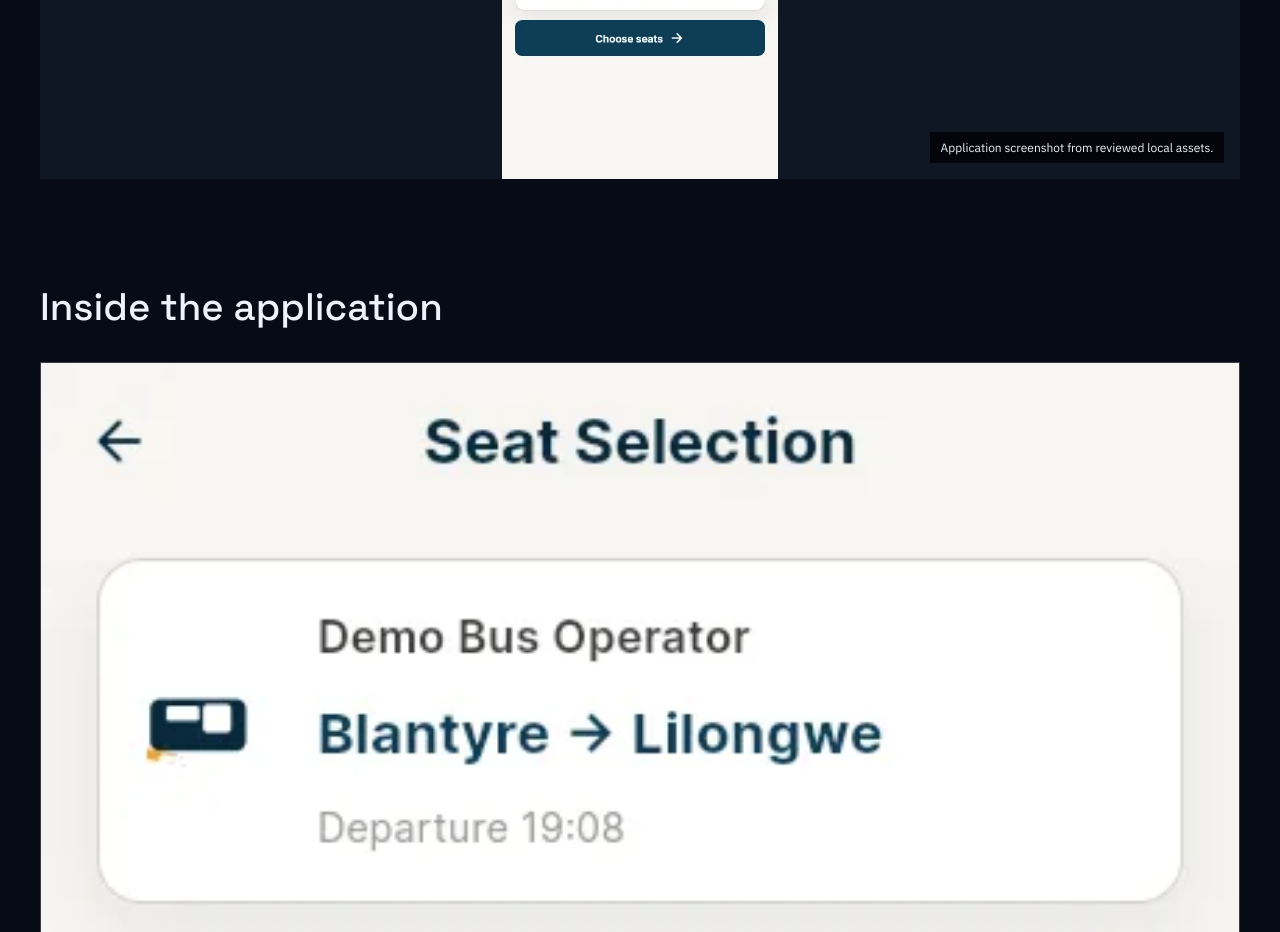
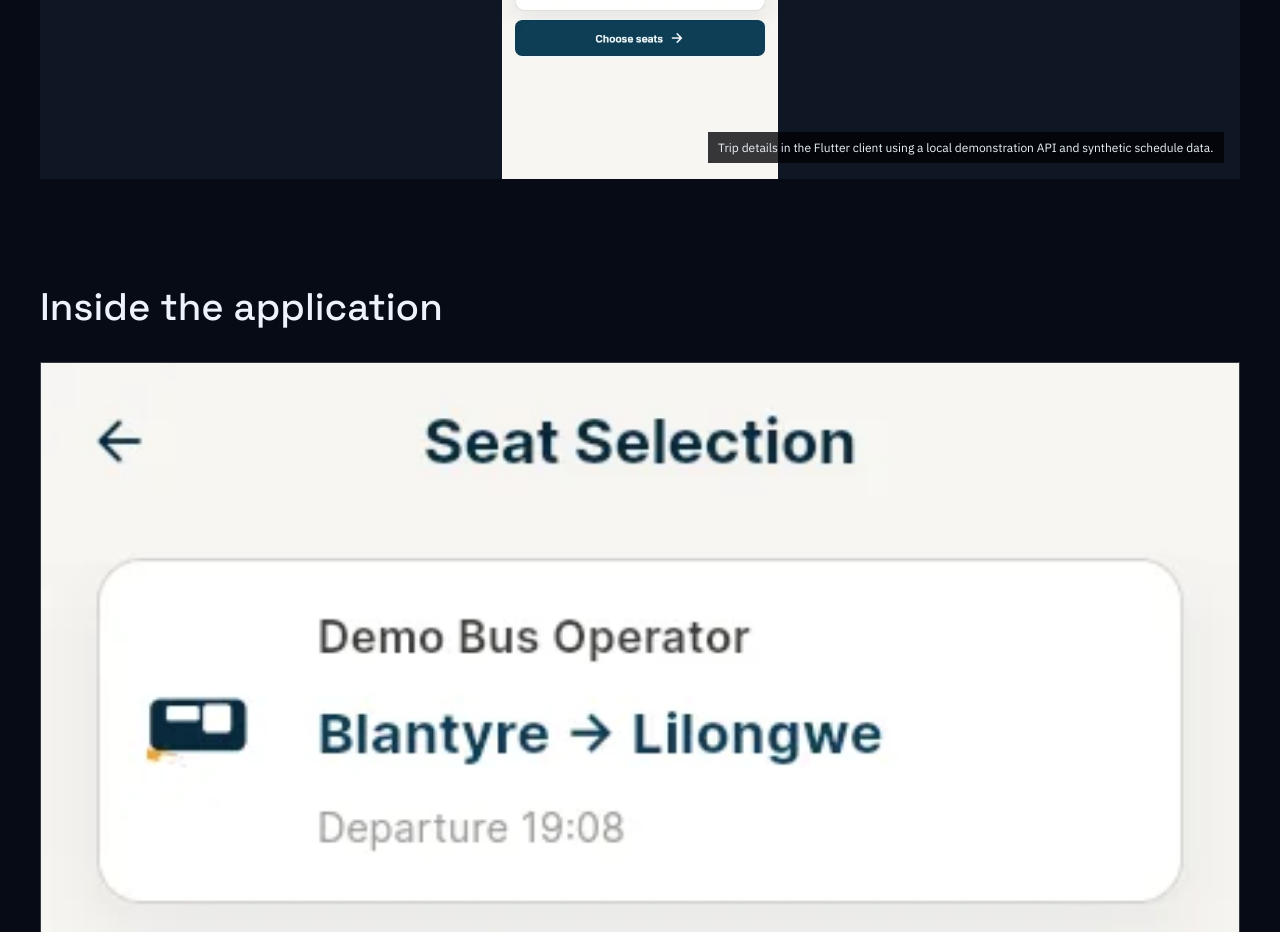
Before and after one commit to MustbePaul/Portfolio, a Next.js app: page /projects/buszathu-mobile in a window 1280 px wide. Shown: the part 1081-2013 px from the top of the page. Built offline with nearby package versions, Linux system fonts and the light colour scheme; no server answers.

Commit message:
Complete screenshot captions and preserve catalogue framing

```diff
--- a/app/globals.css
+++ b/app/globals.css
@@ -1116,7 +1116,7 @@ footer {
   overflow: hidden;
 }
 .catalogue-image img {
-  object-fit: cover;
+  object-fit: contain;
 }
 .catalogue-card-body {
   padding: clamp(1.25rem, 3vw, 2rem);
--- a/data/caseStudies.ts
+++ b/data/caseStudies.ts
@@ -151,6 +151,8 @@ export const caseStudies: CaseStudy[] = [
     image: "/images/serenity-home-demo.png",
     imageAlt:
       "Serenity Hub web demo home with a synthetic mood check-in and guided session links",
+    imageCaption:
+      "Serenity Hub web home in a local demo with synthetic wellbeing content.",
     gallery: [
       {
         src: "/images/serenity-care-demo.png",
@@ -264,6 +266,8 @@ export const caseStudies: CaseStudy[] = [
     image: "/images/buszathu-flutter-trip-demo.webp",
     imageAlt:
       "BusZathu Flutter trip details running in Chrome against a local API with synthetic trip data",
+    imageCaption:
+      "Trip details in the Flutter client using a local demonstration API and synthetic schedule data.",
     gallery: [
       {
         src: "/images/buszathu-flutter-seats-demo.webp",
@@ -313,6 +317,8 @@ export const caseStudies: CaseStudy[] = [
     image: "/images/banking-demo-dashboard.png",
     imageAlt:
       "Online Banking System dashboard in a labelled demo environment with synthetic account activity",
+    imageCaption:
+      "Online Banking System prototype dashboard with synthetic account activity.",
     gallery: [
       {
         src: "/images/banking-demo-transfer.png",
```
